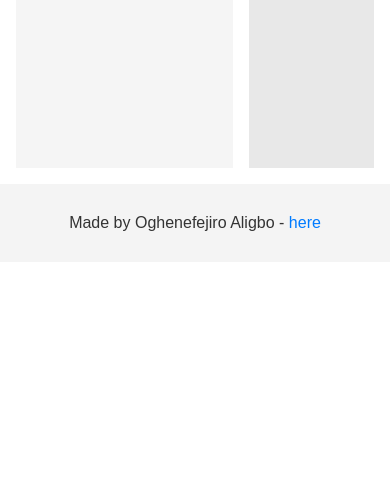
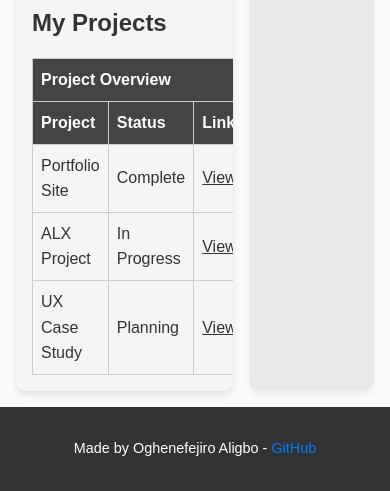
Before and after one commit to Henrietta-fej/alx_html_css, a plain HTML site: page css_basic/index.html in a window 390 px wide. Shown: the part 582-1073 px from the top of the page. Before the commit the page ends 844 px from the top, so only its background shows below. Drawn offline with Linux system fonts and the light colour scheme.

Commit message:
update index.html and styles.css with flexbox layout, responsive mobile support,logo, and styling

```diff
--- a/css_basic/index.html
+++ b/css_basic/index.html
@@ -11,8 +11,9 @@
   <!-- HEADER -->
   <header>
     <ul>
-      <li><a href="index.html">Home</a></li>
-      <li><a href="tweets.html">Tweets</a></li>
+   <li class="logo">&#9733;</li> <!-- Unicode star as logo -->
+   <li><a href="index.html">Home</a></li>
+   <li><a href="tweets.html">Tweets</a></li>
     </ul>
   </header>
 
@@ -27,17 +28,50 @@
       <a href="https://www.alxafrica.com" target="_blank" rel="noopener noreferrer">
         <img src="https://i.ibb.co/gTDZZT8/ALX-Logo-07.png" alt="ALX Africa Logo" width="200">
       </a>
+
+      <!-- Demo Table -->
+      <h2>My Projects</h2>
+      <table>
+        <thead>
+          <tr>
+            <th colspan="3">Project Overview</th>
+          </tr>
+          <tr>
+            <th>Project</th>
+            <th>Status</th>
+            <th>Link</th>
+          </tr>
+        </thead>
+        <tbody>
+          <tr>
+            <td>Portfolio Site</td>
+            <td>Complete</td>
+            <td><a href="#">View</a></td>
+          </tr>
+          <tr>
+            <td>ALX Project</td>
+            <td>In Progress</td>
+            <td><a href="#">View</a></td>
+          </tr>
+          <tr>
+            <td>UX Case Study</td>
+            <td>Planning</td>
+            <td><a href="#">View</a></td>
+          </tr>
+        </tbody>
+      </table>
     </article>
 
     <!-- ASIDE -->
     <aside>
-      <p>placeholder to add comment thread later</p>
+      <h2>Comments / Notes</h2>
+      <p>Placeholder for a comment thread or additional content.</p>
     </aside>
   </main>
 
   <!-- FOOTER -->
   <footer>
-    <p>Made by Oghenefejiro Aligbo - <a href="https://github.com/Henrietta-fej" target="_blank">here</a></p>
+    <p>Made by Oghenefejiro Aligbo - <a href="https://github.com/Henrietta-fej" target="_blank">GitHub</a></p>
   </footer>
 </body>
 </html>
--- a/css_basic/styles.css
+++ b/css_basic/styles.css
@@ -5,6 +5,7 @@ body {
   height: 100vh;
   margin: 0;
   font-family: Arial, sans-serif;
+  background-color: #fafafa; /* light page background */
 }
 
 /* HEADER */
@@ -20,18 +21,30 @@ header ul {
   gap: 1rem;
   padding: 0;
   margin: 0;
+  align-items: center;
 }
 
 header a {
   color: white;
   text-decoration: none;
+  transition: color 0.3s;
+}
+
+header a:hover {
+  color: #ffcc00; /* hover effect on links */
+}
+
+/* Logo in header */
+header .logo {
+  font-size: 1.8rem;
+  margin-right: 1rem;
 }
 
 /* MAIN: row flex for article + aside */
 main {
   display: flex;
   flex-direction: row;
-  flex: auto;
+  flex: auto; /* take remaining space */
   gap: 1rem;
   padding: 1rem;
   box-sizing: border-box;
@@ -43,6 +56,8 @@ article {
   overflow-y: auto;
   background: #f5f5f5;
   padding: 1rem;
+  border-radius: 10px;
+  box-shadow: 0 4px 6px rgba(0,0,0,0.1);
 }
 
 /* ASIDE: 1/3 width */
@@ -51,3 +66,49 @@ aside {
   overflow-y: auto;
   background: #e8e8e8;
   padding: 1rem;
+  border-radius: 10px;
+  box-shadow: 0 4px 6px rgba(0,0,0,0.05);
+}
+
+/* FOOTER */
+footer {
+  background-color: #333;
+  color: white;
+  text-align: center;
+  padding: 1rem;
+  font-size: 0.9rem;
+}
+
+/* TABLE */
+table {
+  width: 100%;
+  border-collapse: collapse;
+  margin-top: 1rem;
+}
+
+th, td {
+  border: 1px solid #ccc;
+  padding: 8px;
+  text-align: left;
+}
+
+thead th {
+  background: #444;
+  color: white;
+}
+
+/* Table hover effect */
+tbody tr:hover {
+  background-color: #f0f0f0;
+}
+
+/* LINKS inside article */
+article a {
+  color: #333;
+  text-decoration: underline;
+  transition: color 0.3s;
+}
+
+article a:hover {
+  color: #0077cc;
+}
```
